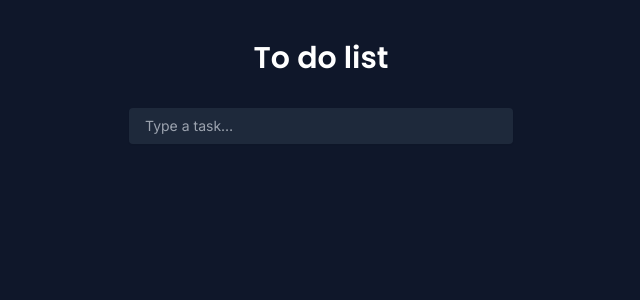
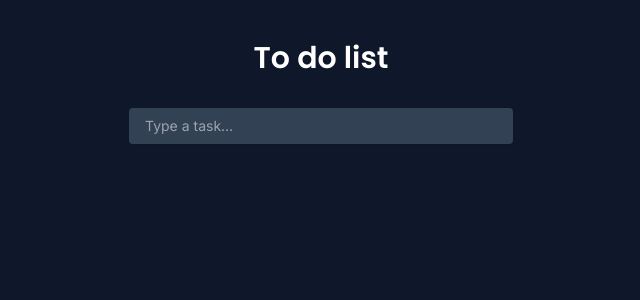
Before and after one commit to danielavornic/taskify, a React (Create React App) app: page / in a window 1280 px wide. Shown: the top 300 px of the page, without its empty margins (319-959 px from the left). Built offline with nearby package versions, Linux system fonts and the light colour scheme.

Commit message:
Update InputField.tsx

```diff
--- a/src/components/InputField.tsx
+++ b/src/components/InputField.tsx
@@ -1,4 +1,4 @@
-import { ChangeEvent } from 'react';
+import { ChangeEvent, FormEvent, FC, useRef } from 'react';
 
 interface Props {
   todo: string;
@@ -6,16 +6,24 @@ interface Props {
   handleSubmit: (e: React.FormEvent) => void;
 }
 
-const InputField: React.FC<Props> = ({ todo, setTodo, handleSubmit }) => {
+const InputField: FC<Props> = ({ todo, setTodo, handleSubmit }) => {
+  const inputRef = useRef<HTMLInputElement>(null);
+
   const handleChange = (e: ChangeEvent<HTMLInputElement>) =>
     setTodo(e.target.value);
 
+  const handleFormSubmit = (e: FormEvent) => {
+    handleSubmit(e);
+    inputRef.current?.blur();
+  };
+
   return (
-    <form className='text-center' onSubmit={handleSubmit}>
+    <form className='text-center' onSubmit={handleFormSubmit}>
       <input
+        ref={inputRef}
         type='text'
         placeholder='Type a task…'
-        className='w-96 py-2 px-4 text-sm text-slate-400 font-body bg-slate-800 shadow-sm rounded ease-in duration-200 outline-none hover:bg-slate-700 focus:bg-slate-700'
+        className='w-96 py-2 px-4 text-sm text-slate-400 font-body bg-slate-700 shadow-sm rounded ease-in duration-200 outline-none hover:bg-slate-600 hover:text-slate-300 focus:bg-slate-600 focus:text-slate-300'
         value={todo}
         onChange={handleChange}
       />
```
